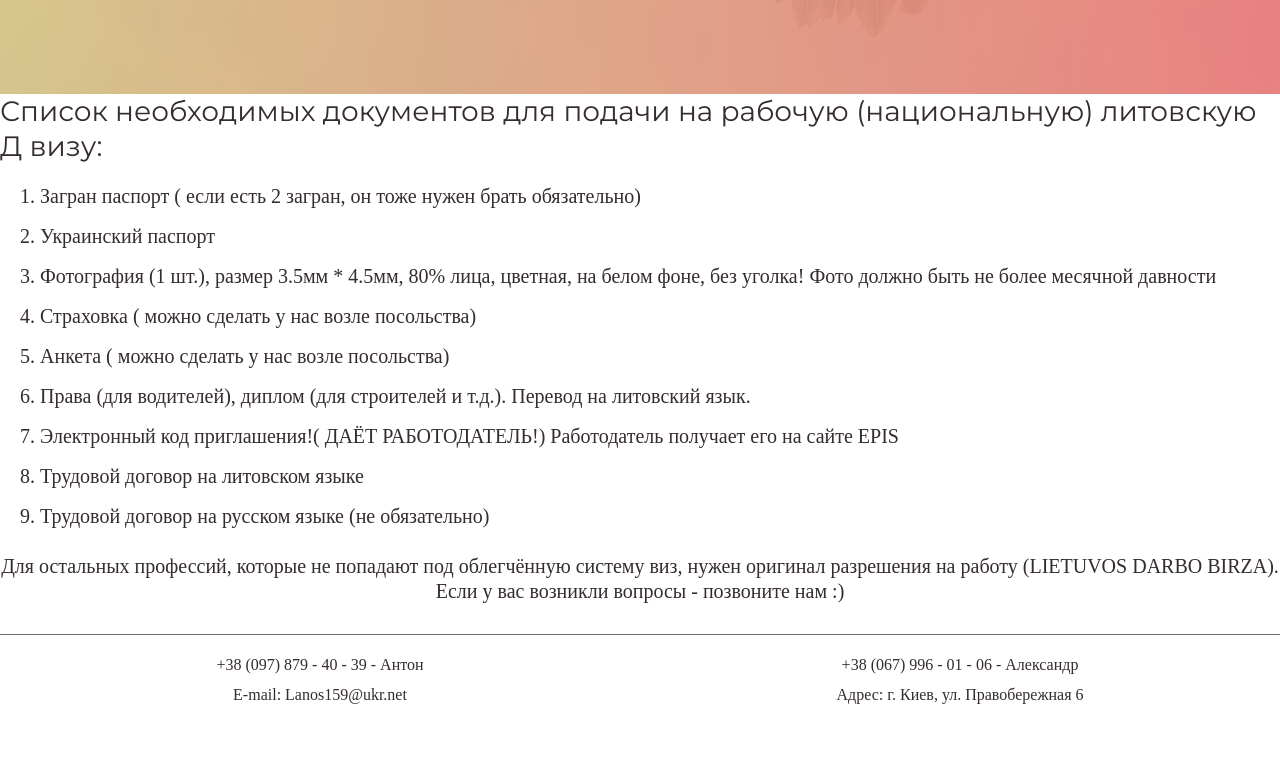
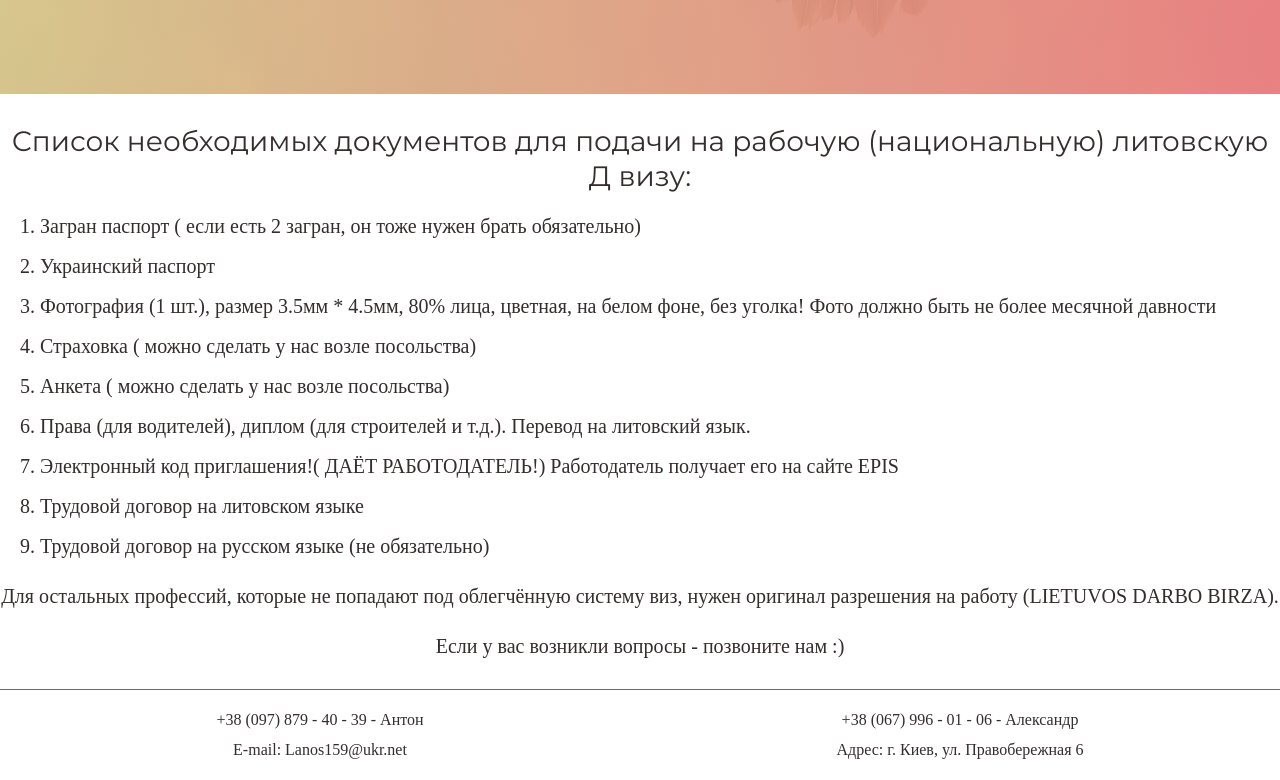
Before and after one commit to antuan159/posolstvo, a website: page src/document.html in a window 1280 px wide. Shown: the part 536-1316 px from the top of the page. Before the commit the page ends 1261 px from the top, so only its background shows below. Drawn offline with nearby package versions, Linux system fonts and the light colour scheme; files that its build step writes are made by us from their sources; a web font is replaced by a local one.

Commit message:
style document

```diff
--- a/src/document.html
+++ b/src/document.html
@@ -111,7 +111,9 @@
               <p class="document-section__text-bir">
                 Для остальных профессий, которые не попадают под
                 облегчённую систему виз, нужен оригинал разрешения на работу (LIETUVOS DARBO BIRZA).
-                <br>Если у вас возникли вопросы - позвоните нам :)
+              </p>
+              <p class="document-section__text-bir">
+                Если у вас возникли вопросы - позвоните нам :)
               </p>
             </section>
           </div>
--- a/src/scss/attendance/_attendance.scss
+++ b/src/scss/attendance/_attendance.scss
@@ -1,3 +1,4 @@
 .attendance{
     @extend %section;
+    padding-top: 30px;
 }
--- a/src/scss/document-section/_document-section-list.scss
+++ b/src/scss/document-section/_document-section-list.scss
@@ -1,6 +1,7 @@
 .document-section-list {
   @include font(18px, $f-Gabriela, $c-black);
   font-weight: normal;
+  margin: 0;
 }
 
 @media ($m-tablet) {
--- a/src/scss/document-section/_document-section.scss
+++ b/src/scss/document-section/_document-section.scss
@@ -1,3 +1,4 @@
 .document-section {
   @extend %section;
+  padding-top: 30px;
 }
--- a/src/scss/document-section/_document-section__text-bir.scss
+++ b/src/scss/document-section/_document-section__text-bir.scss
@@ -4,6 +4,10 @@
   text-align: center;
   @include font(18px, $f-Gabriela, $c-black);
   margin-top: 25px;
+
+  &:first-child {
+    margin-bottom: 15px;
+  }
 }
 @media ($m-tablet) {
   .document-section__text-bir {
--- a/src/scss/document-section/_document-section__title.scss
+++ b/src/scss/document-section/_document-section__title.scss
@@ -3,6 +3,7 @@
   margin: 0;
   font-weight: normal;
   margin-bottom: 20px;
+  text-align: center;
 }
 @media ($m-tablet) {
   .document-section__title {
```
Also changed, not shown: build/css/style.css, build/document.html.
